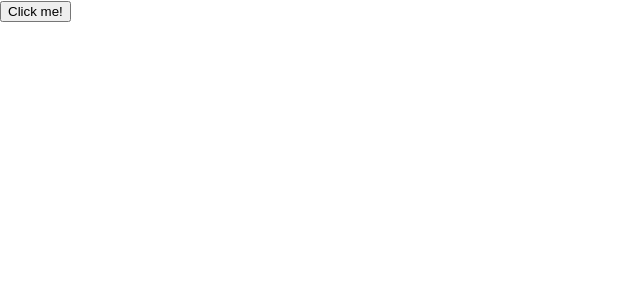
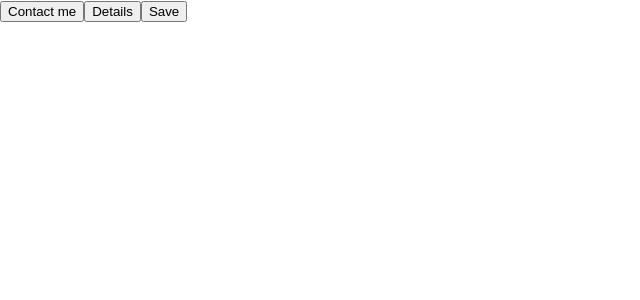
Before and after one commit to youngy247/reactintro, a React (Create React App) app: page / in a window 1280 px wide. Shown: the top 300 px of the page, without its empty margins (0-640 px from the left). Built offline with nearby package versions, Linux system fonts and the light colour scheme.

Commit message:
Added text prop to buttons

```diff
--- a/src/App.js
+++ b/src/App.js
@@ -8,7 +8,9 @@
 const App = () => {
   return (
       <>
-        <Button />
+        <Button text="Contact me"/>
+          <Button text="Details"/>
+          <Button text="Save"/>
       </>
   )
 }
--- a/src/components/Button/index.js
+++ b/src/components/Button/index.js
@@ -1,14 +1,6 @@
-const Button = () => {
-
-    let clickCount = 0
-    const handleClick = () => {
-
-        clickCount++
-        console.log(clickCount)
-    }
-
+const Button = (props) => {
     return (
-        <button onClick={handleClick}>Click me!</button>
+        <button>{props.text}</button>
     )
 }
 
```
